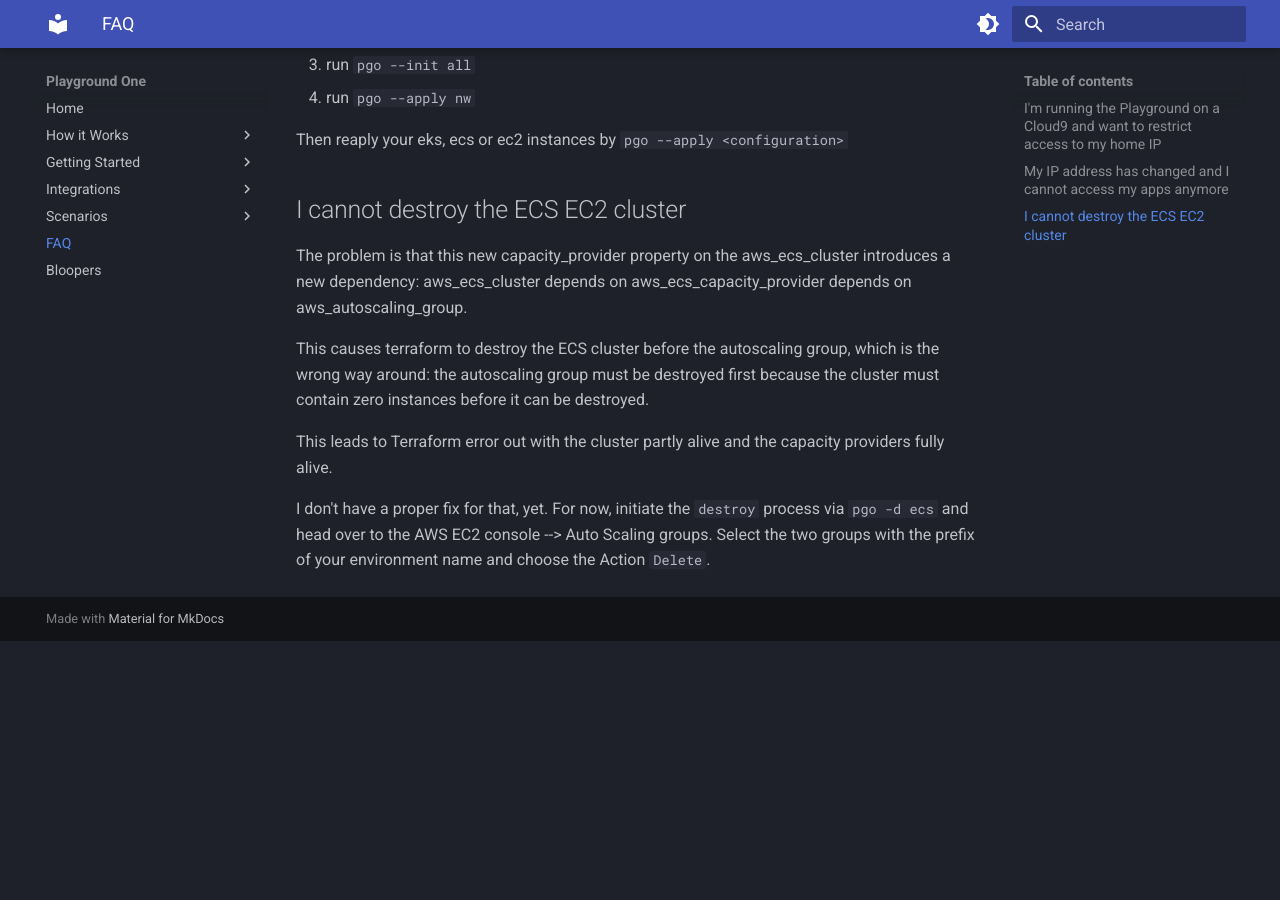
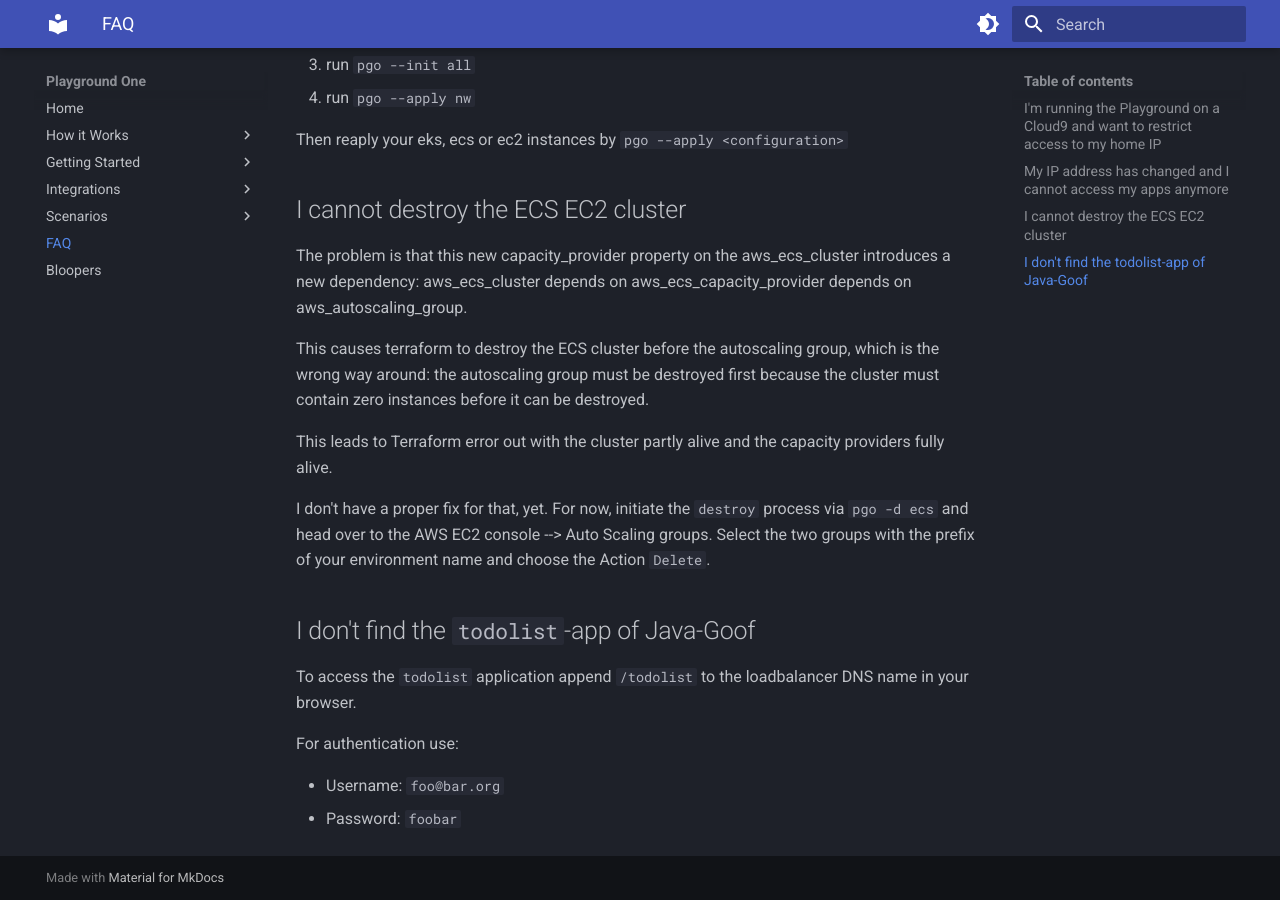
Before and after one commit to mawinkler/playground-one, an MkDocs documentation site: the page built from docs/faq.md, in a window 1280 px wide and 900 px high, scrolled down 1095 px. Built offline with MkDocs 1.6.1 and Material for MkDocs 9.7.7, drawn with Linux system fonts in a browser that asks for light colours; before the commit the page ends 1736 px from its top, so only the background shows below that.

Commit message:
java-goof

```diff
--- a/docs/faq.md
+++ b/docs/faq.md
@@ -54,3 +54,12 @@ This causes terraform to destroy the ECS cluster before the autoscaling group, w
 This leads to Terraform error out with the cluster partly alive and the capacity providers fully alive.
 
 I don't have a proper fix for that, yet. For now, initiate the `destroy` process via `pgo -d ecs` and head over to the AWS EC2 console --> Auto Scaling groups. Select the two groups with the prefix of your environment name and choose the Action `Delete`.
+
+## I don't find the `todolist`-app of Java-Goof
+
+To access the `todolist` application append `/todolist` to the loadbalancer DNS name in your browser.
+
+For authentication use:
+
+- Username: `foo@bar.org`
+- Password: `foobar`
```
